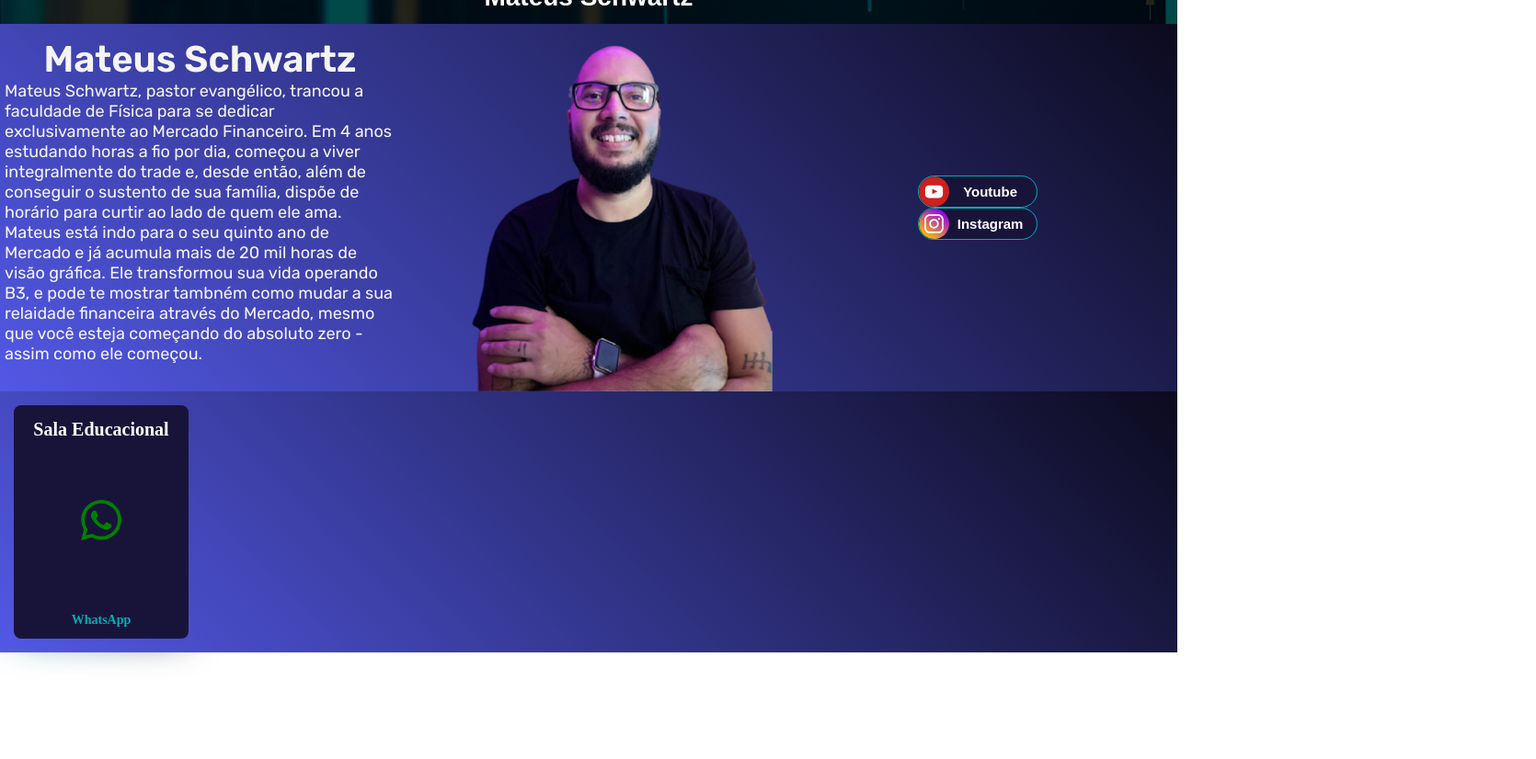
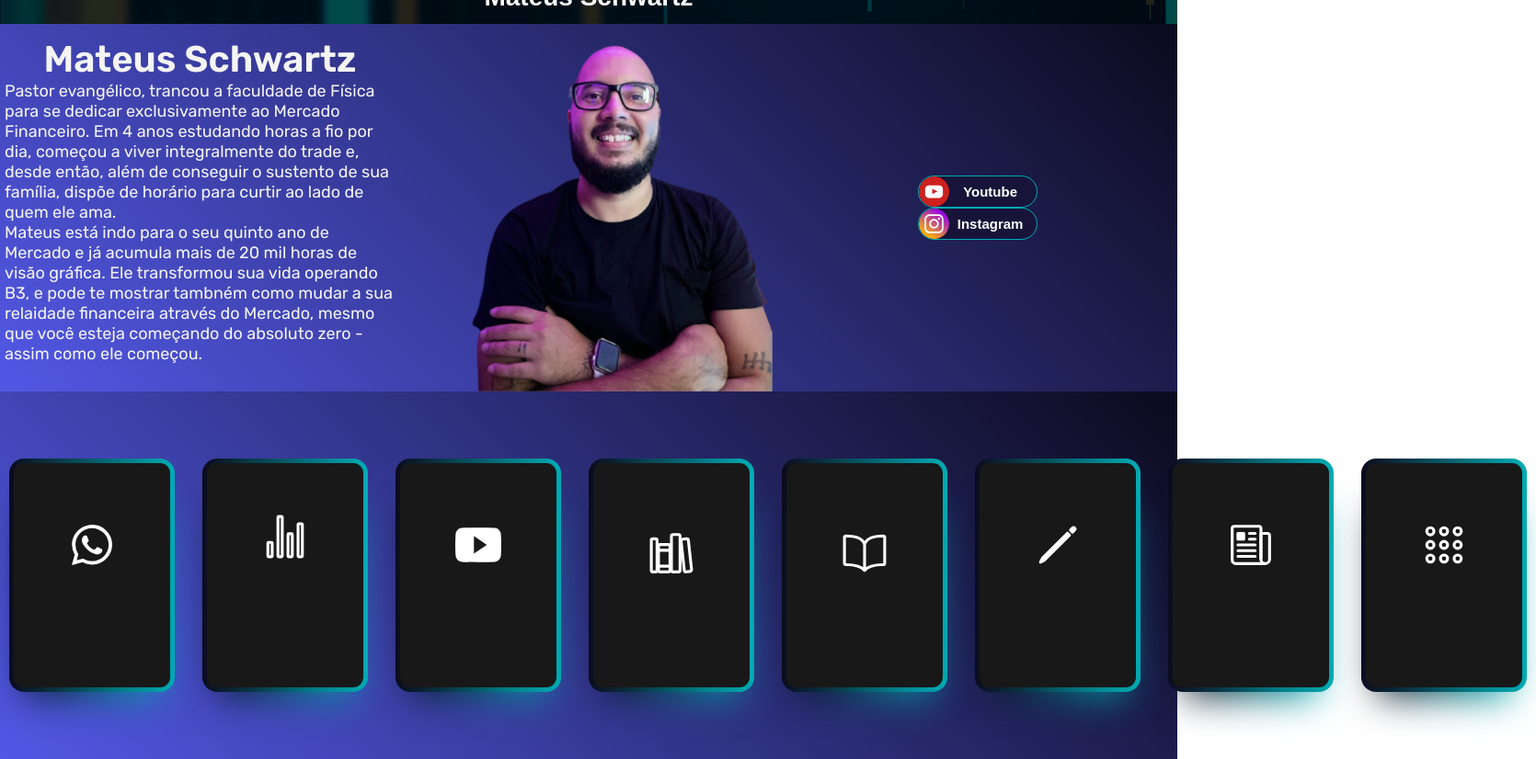
Before and after one commit to CarlaSchwartz/ProjetoStarter, a plain HTML site: page index.html in a window 1280 px wide. Shown: the part 124-950 px from the top of the page at 92% size, 1670 px wide, since content can reach past the window. Before the commit the page ends 834 px from the top, so only its background shows below. Drawn offline with nearby package versions, Linux system fonts and the light colour scheme; a web font is replaced by a local one.

Commit message:
Botões dos links

```diff
--- a/index.html
+++ b/index.html
@@ -36,7 +36,7 @@
      <div class="container-bio">
         <div class="bio-mateus">
             <h1>Mateus Schwartz</h1>
-                <h2>Mateus Schwartz, pastor evangélico, trancou a faculdade de
+                <h2>Pastor evangélico, trancou a faculdade de
                     Física para se dedicar exclusivamente ao Mercado Financeiro. Em
                     4 anos estudando horas a fio por dia, começou a viver
                     integralmente do trade e, desde então, além de conseguir o
@@ -66,17 +66,72 @@
         </div>
       </div>
      <div class="container-links">
-        <div class="container">
-            <div class="card">
-                <p class="heading">
-                  Sala Educacional
-                </p>
-                <p><ion-icon name="logo-whatsapp"></ion-icon></p>
-                <p>WhatsApp
-              </p></div>
+        <div class="container-cards">
+          <div class="card">
+            <a href="https://api.whatsapp.com/send?phone=5521970375762&text=Ol%C3%A1,%20quero%20participar%20da%20sala%20educacional" target="_blank">
+            <div class="card-info">
+              <p><ion-icon name="logo-whatsapp"></ion-icon></p>
+              <p class="title">Sala<br>Educacional</p>
+            </div>
+          </a>
+          </div>
+          <div class="card">
+            <a href="https://api.whatsapp.com/send?phone=5521997888279&text=Ol%C3%A1%20Saulo,%20vim%20atrav%C3%A9s%20do%20Mateus%20Starterpack%20e%20quero%20conhecer%20sobre%20sua%20assessoria%20" target="_blank">
+            <div class="card-info">
+              <p><ion-icon name="stats-chart-outline"></ion-icon></p>
+              <p class="title">Assessoria Exclusiva<br>+ Profit Pro</p>
+            </div>
+          </a>
+          </div>
+          <div class="card">
+            <a href="https://www.youtube.com/@StarterPack" target="_blank">
+            <div class="card-info">
+              <p><ion-icon name="logo-youtube"></ion-icon></ion-icon></p>
+              <p class="title">Aulas ao vivo<br>Toda quarta-feira</p>
+            </div>
+          </a>
+          </div>
+          <div class="card">
+            <a href="https://chat.whatsapp.com/KOF3FlgCdwE67vYeF22L2u" target="_blank">
+            <div class="card-info">
+              <p><ion-icon name="library-outline"></ion-icon></p>
+              <p class="title">Grupo de Estudos</p>
+            </div>
+          </a>
+          </div>
+          <div class="card">
+            <a href="https://www.youtube.com/playlist?list=PL3kXxSkTbydTIJfK2yba4PYZPfXaXyWp_" target="_blank">
+            <div class="card-info">
+              <p><ion-icon name="book-outline"></ion-icon></p>
+              <p class="title">Curso Grátis</p>
+            </div>
+          </a>
+          </div>
+          <div class="card">
+            <a href="https://drive.google.com/file/d/1rM6ik2PwOTg5WMkchfk1WC4Dn1hHcQ0g/view" target="_blank">
+            <div class="card-info">
+              <p><ion-icon name="pencil-outline"></ion-icon></p>
+              <p class="title">Regra de coloração<br>9.1s</p>
+            </div>
+          </a>
+          </div>
+          <div class="card">
+            <a href="https://drive.google.com/file/d/12Q7h3GTkc6afxpLecOOLvf3DOtNMdthJ/view" target="_blank">
+            <div class="card-info">
+              <p><ion-icon name="newspaper-outline"></ion-icon></p>
+              <p class="title">Guia completo<br>para iniciantes</p>
+            </div>
+          </a>
+          </div>
+          <div class="card">
+            <a href="https://drive.google.com/drive/folders/1eaitZ3i4NMfpkPhkQBcd6aQrXNgyxT9U" target="_blank">
+            <div class="card-info">
+              <p><ion-icon name="apps-outline"></ion-icon></p>
+              <p class="title">Planilha de<br>Gerenciamento</p>
+            </div>
+          </a>
+          </div>
         </div>
-
-
      </div>
     </div>
 <script type="module" src="https://unpkg.com/ionicons@7.1.0/dist/ionicons/ionicons.esm.js"></script>
--- a/style.css
+++ b/style.css
@@ -205,91 +205,91 @@ button {
   }
 
 .container-links {
-
 background: #5258e5;
 background: -moz-linear-gradient(45deg, #5258e5 0%, #0c0a1d 100%, #0c0a1d 100%);
 background: -webkit-linear-gradient(45deg, #5258e5 0%, #0c0a1d 100%, #0c0a1d 100%);
 background: linear-gradient(45deg, #5258e5 0%, #0c0a1d 100%, #0c0a1d 100%);
-padding: 15px;
-max-width: 100%;
+height: 400px;
+padding: 0;
 display: flex;
-justify-content: space-between;
+justify-content: space-around;
 align-items: center;
-flex-wrap: wrap;
 }
 
 .card {
+  --background: linear-gradient(to left, #00ADB5 0%, #0C0A1D 100%);
+  width: 180px;
+  height: 254px;
+  margin: 10px;
+  padding: 5px;
+  border-radius: 1rem;
+  overflow: visible;
+  background: #f7ba2b;
+  background: var(--background);
   position: relative;
-    width: 190px;
-    height: 254px;
-    background-color: #181439;
-    display: flex;
-    flex-direction: column;
-    justify-content: end;
-    padding: 12px;
-    gap: 12px;
-    border-radius: 8px;
-    cursor: pointer;
+  z-index: 1;
  }
 
-  .card::before {
-    content: '';
-    position: absolute;
-    inset: 0;
-    left: -5px;
-    margin: auto;
-    width: 200px;
-    height: 264px;
-    border-radius: 10px;
-    background: linear-gradient(-45deg, #00ADB5 0%, #40c9ff 100% );
-    z-index: -10;
-    pointer-events: none;
-    transition: all 0.6s cubic-bezier(0.175, 0.885, 0.32, 1.275);
+ .container-cards {
+display: flex;
+flex-direction: row;
+gap: 10px;
+
  }
 
  .card::after {
+  position: absolute;
   content: "";
+  top: 30px;
+  left: 0;
+  right: 0;
   z-index: -1;
-    position: absolute;
-    inset: 0;
-    background: linear-gradient(-45deg, #181439 0%, #00dbde 100% );
-    transform: translate3d(0, 0, 0) scale(0.95);
-    filter: blur(23px);
+  height: 100%;
+  width: 100%;
+  transform: scale(0.8);
+  filter: blur(25px);
+  background: #f7ba2b;
+  background: var(--background);
+  transition: opacity .5s;
  }
 
-  .heading {
-    color: white;
-    font-size: 20px;
-    text-transform: capitalize;
-    font-weight: 700;
+ .card-info {
+  --color: #181818;
+  background: var(--color);
+  color: var(--color);
+  display: flex;
+  flex-direction: column;
+  justify-content: center;
+  align-items: center;
   text-align: center;
-    padding-bottom: 50px;
+  width: 100%;
+  height: 100%;
+  overflow: visible;
+  border-radius: .7rem;
  }
 
-  .card p:not(.heading) {
-    color: white;
-    font-size: 14px;
-    text-align: center;
-
+ .card .title {
+  font-weight: bold;
+  letter-spacing: .1em;
  }
 
-  .card p:last-child {
-    color: #00ADB5;
-    font-weight: 600;
+ /*Hover*/
+ .card:hover::after {
+  opacity: 0;
  }
 
-  .card:hover::after {
-    filter: blur(30px);
-  }
-
-  .card:hover::before {
-    transform: rotate(-90deg) scaleX(1.34) scaleY(0.77);
+ .card:hover .card-info {
+  color: #00ADB5;
+  transition: color 1s;
  }
 
   ion-icon {
-  color:green;
+  color:white;
   justify-content: center;
   width: 50px;
   height: 50px;
-  padding-bottom: 60px;
+  padding-bottom: 30px;
+  display: flex;
+  flex-direction: column;
+  align-items: center;
   }
```
Also changed, not shown: assets/excel.png (added). Lines whose indentation alone changed are shown as unchanged.
